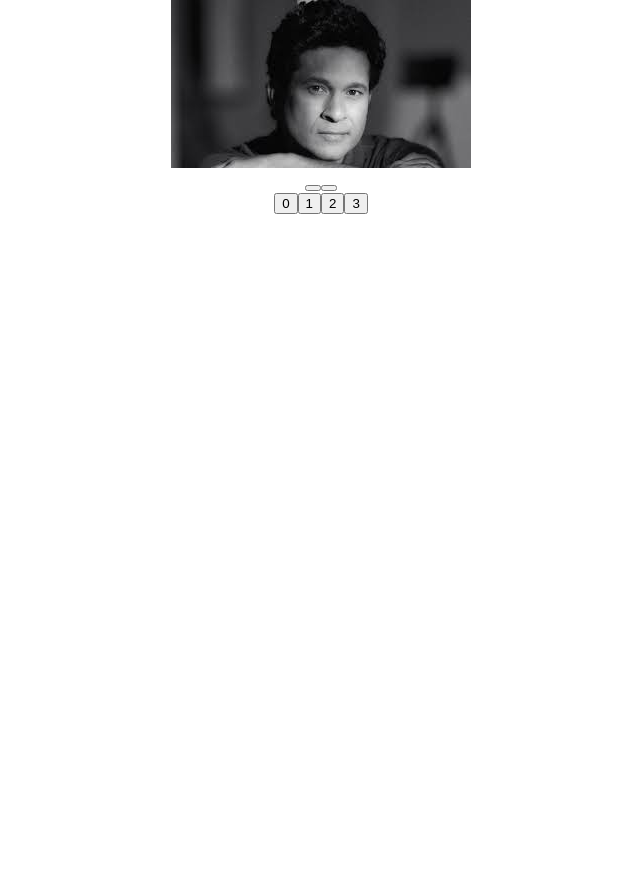
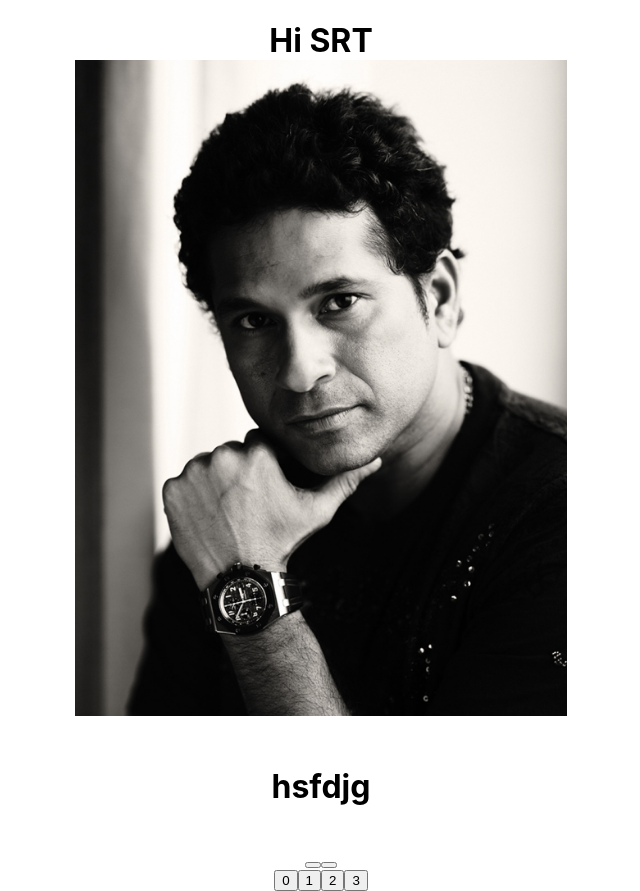
Before and after one commit to 14Richa/srt-data, a React (Create React App) app: page / in a window 1280 px wide. Shown: the whole page, without its empty margins (319-959 px from the left). Before the commit the page ends 800 px from the top, so only its background shows below. Built offline with nearby package versions, Linux system fonts and the light colour scheme.

Commit message:
added image

```diff
--- a/src/App.css
+++ b/src/App.css
@@ -20,8 +20,3 @@
 .App-link {
   color: #09d3ac;
 }
-
-.main {
-  justify-item: left;
-
-}
--- a/src/App.js
+++ b/src/App.js
@@ -39,9 +39,9 @@ function getData(){
 }
 
 const slider = (
-  <AwesomeSlider cssModule={AwesomeSliderStyles}>
-    <div className = "main" style = {{ backgroundColor: "white" }}> <About/></div>
-    <div className = "main" style = {{ backgroundColor: "white"}} >
+  <AwesomeSlider cssModule={AwesomeSliderStyles} fillParent={false}>
+    <div style = {{ backgroundColor: "white" }}> <About/></div>
+    <div style = {{ backgroundColor: "white"}} >
         <BarChart
           data={data}
           title={"check"}
@@ -54,13 +54,13 @@ const slider = (
         />
     </div>
 
-    <div>
+    <div style = {{ backgroundColor: "white"}}>
       <Col lg="8" md="12" sm="12" className="mb-4">
         <UsersOverview />
       </Col>
     </div>
 
-    <div>4</div>
+    <div style = {{ backgroundColor: "white"}}>4</div>
   </AwesomeSlider>
 );
 
--- a/src/components/about.js
+++ b/src/components/about.js
@@ -1,13 +1,16 @@
 import React from 'react';
-import srt from '../images/srt.jpeg';
+import srt from '../images/srt.jpg';
 
 
 function About() {
 
 	return (
-		<div >
-		<img src = {srt}/>
+		<h1 style = {{paddingbottom: "630px"}}> Hi SRT
+		<div>
+		<img src = {srt} style = {{height: "656px"}}/>
 		</div>
+		<h4> hsfdjg</h4>
+		</h1>
 
 
 	);
```
Also changed, not shown: src/images/srt.jpeg, src/images/srt.jpg (added).
